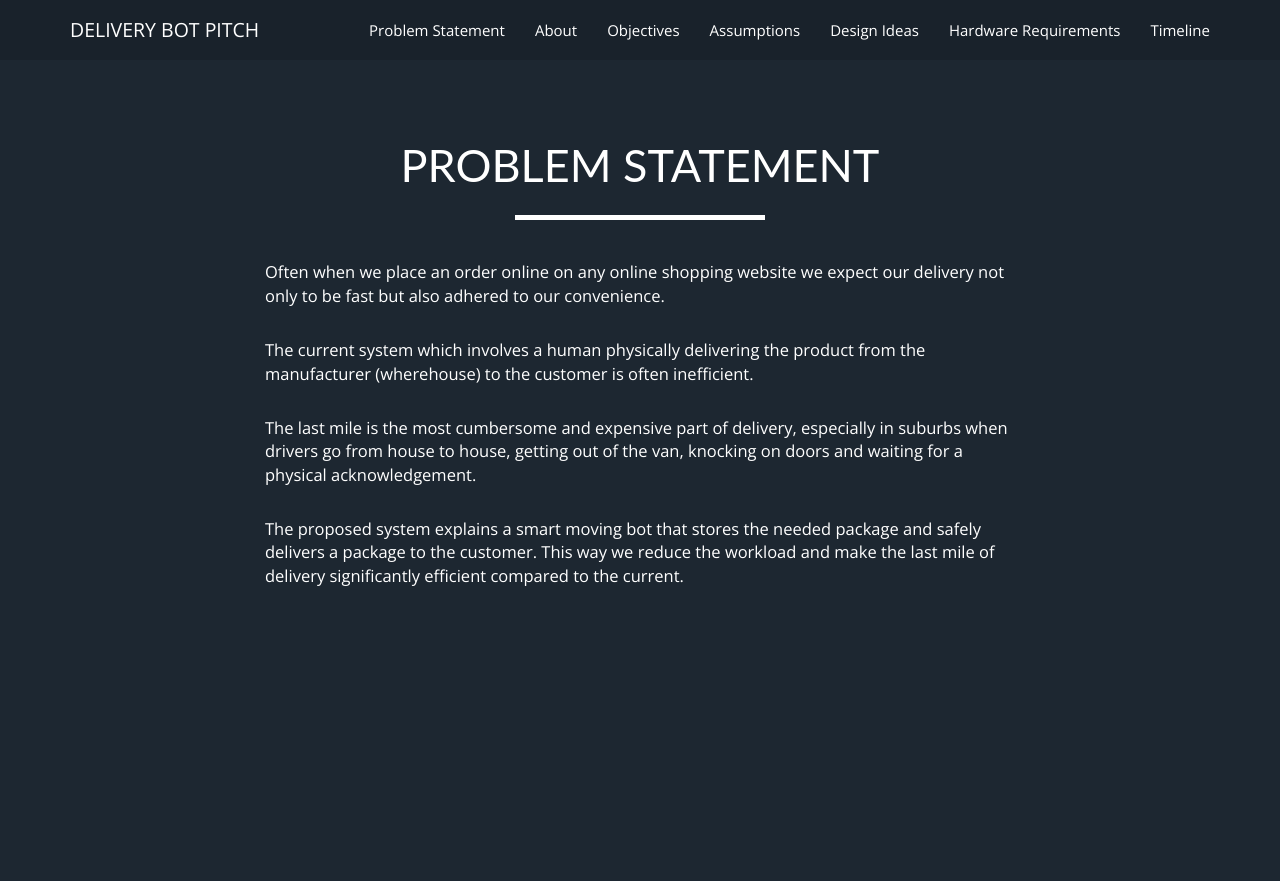
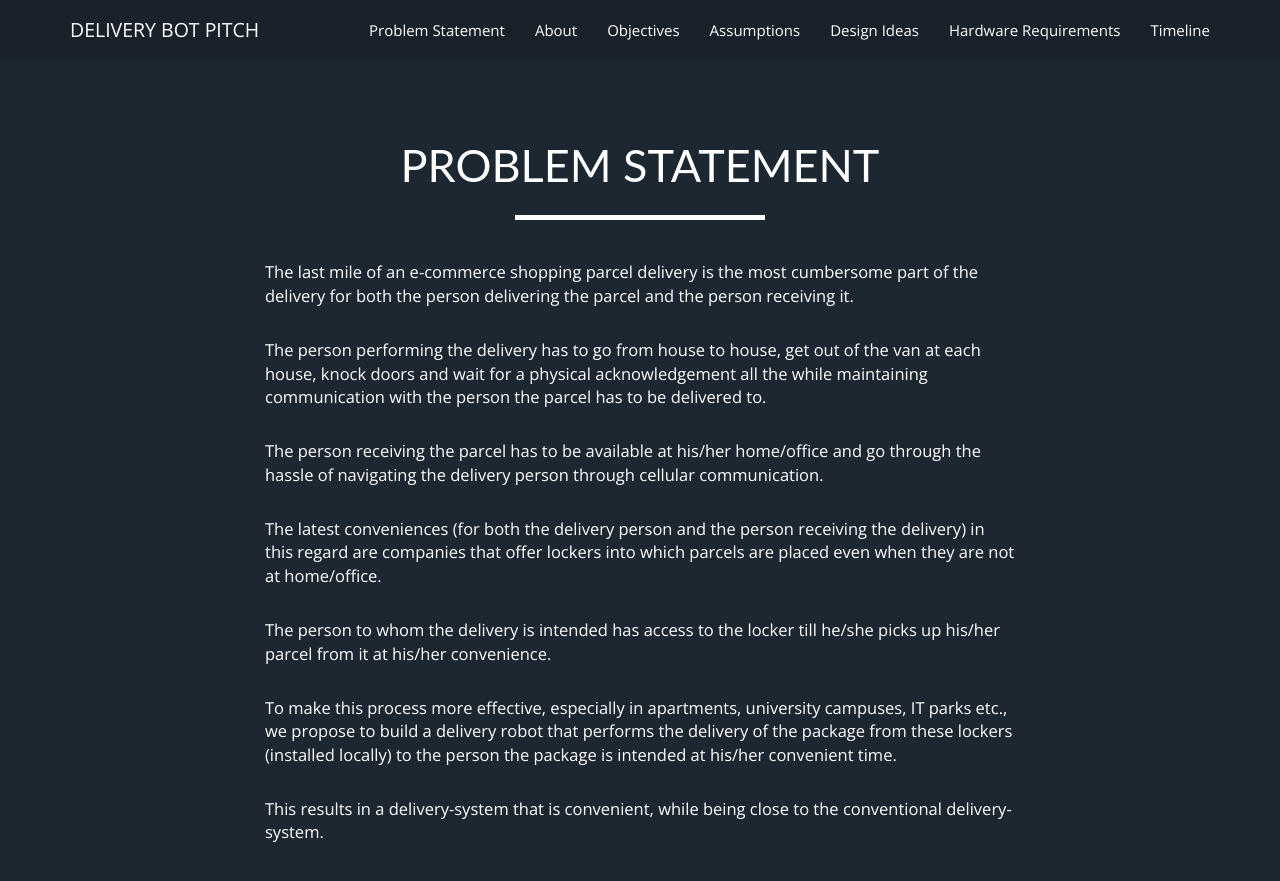
Before and after one commit to prajwaldp/delivery-robot-pitch, a Jekyll site: the page built from index.html, in a window 1280 px wide and 900 px high, scrolled down 623 px. Shown: the top 881 px of the window. Built offline with Jekyll 4.4.1, drawn with Linux system fonts in a browser that asks for light colours.

Commit message:
change the problem statement

```diff
--- a/_includes/problem_statement.html
+++ b/_includes/problem_statement.html
@@ -8,13 +8,26 @@
     </div>
     <div class="row">
       <div class="col-md-8 col-md-offset-2">
-        <p>Often when we place an order online on any online shopping website we expect our delivery not only to be fast but also adhered to our convenience.</p>
-        <p>The current system which involves a human physically delivering the product from the manufacturer (wherehouse) to the customer is often inefficient.</p>
-        <p>
-	  The last mile is the most cumbersome and expensive part of delivery, especially in suburbs when drivers go from house to house, getting out of the van, knocking on doors and waiting for a physical acknowledgement.
+	<p>
+	  The last mile of an e-commerce shopping parcel delivery is the most cumbersome part of the delivery for both the person delivering the parcel and the person receiving it.
 	</p>
 	<p>
-	  The proposed system explains a smart moving bot that stores the needed package and safely delivers a package  to the customer. This way we reduce the workload and make the last mile of delivery significantly efficient compared to the current.
+	  The person performing the delivery has to go from house to house, get out of the van at each house, knock doors and wait for a physical acknowledgement all the while maintaining communication with the person the parcel has to be delivered to.
+	</p>
+	<p>
+	  The person receiving the parcel has to be available at his/her home/office and go through the hassle of navigating the delivery person through cellular communication.
+	</p>
+	<p>
+	  The latest conveniences (for both the delivery person and the person receiving the delivery) in this regard are companies that offer lockers into which parcels are placed even when they are not at home/office.
+	</p>
+	<p>
+	  The person to whom the delivery is intended has access to the locker till he/she picks up his/her parcel from it at his/her convenience.
+	</p>
+	<p>
+	  To make this process more effective, especially in apartments, university campuses, IT parks etc., we propose to build a delivery robot that performs the delivery of the package from these lockers (installed locally) to the person the package is intended at his/her convenient time.
+	</p>
+	<p>
+	  This results in a delivery-system that is convenient, while being close to the conventional delivery-system.
 	</p>
       </div>
     </div>
```
